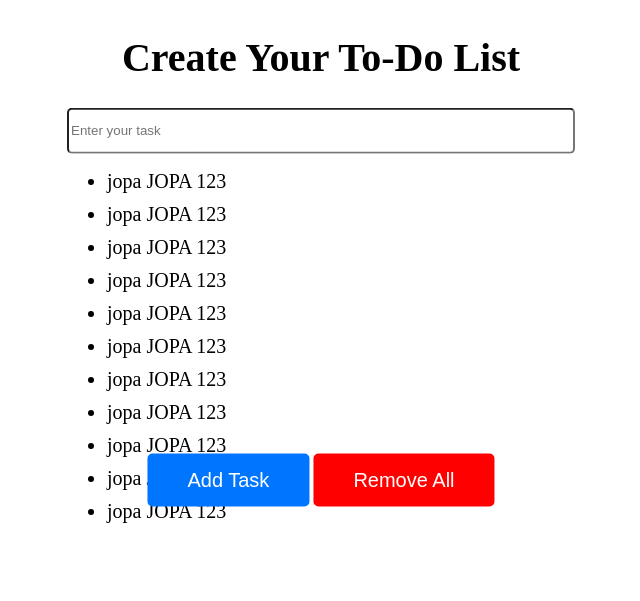
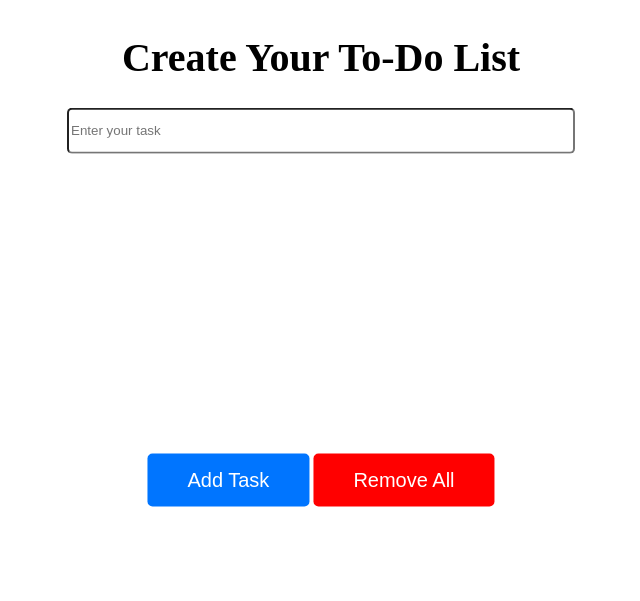
Before and after one commit to Baddesinger5/simple-to-do-list, a plain HTML site: page index.html in a window 1280 px wide. Shown: the whole page, without its empty margins (319-959 px from the left). Drawn offline with Linux system fonts and the light colour scheme.

Commit message:
add list styles

```diff
--- a/index.html
+++ b/index.html
@@ -14,20 +14,7 @@
         <input type="text" name="inppt-text" placeholder="Enter your task" id="input" maxlength="50">
 
         <ul class="list">
-            <li>jopa JOPA 123</li>
-            <li>jopa JOPA 123</li>
-            <li>jopa JOPA 123</li>
-            <li>jopa JOPA 123</li>
-            <li>jopa JOPA 123</li>
-            <li>jopa JOPA 123</li>
-            <li>jopa JOPA 123</li>
-            <li>jopa JOPA 123</li>
-            <li>jopa JOPA 123</li>
-            <li>jopa JOPA 123</li>
-            <li>jopa JOPA 123</li>
-            <li>jopa JOPA 123</li>
-            <li>jopa JOPA 123</li>
-
+            <!-- <li class="row">jopa JOPA 123 <span>&#10006;</span></li> -->
         </ul>
 
     </div>
--- a/style.scss
+++ b/style.scss
@@ -47,12 +47,16 @@ body {
         z-index: 5;
         width: 100%;
         height: 360px;
-        overflow-y: scroll;
-        & li {
+        overflow-y: auto;
+        & .row {
             font-size: 20px;
+            width: 100%;
             margin: 0;
             padding: 0;
             padding-bottom: 10px;
+        } & span {
+            position: absolute;
+            right: 10%;
         }
     }
 }
```
Also changed, not shown: style.css.
